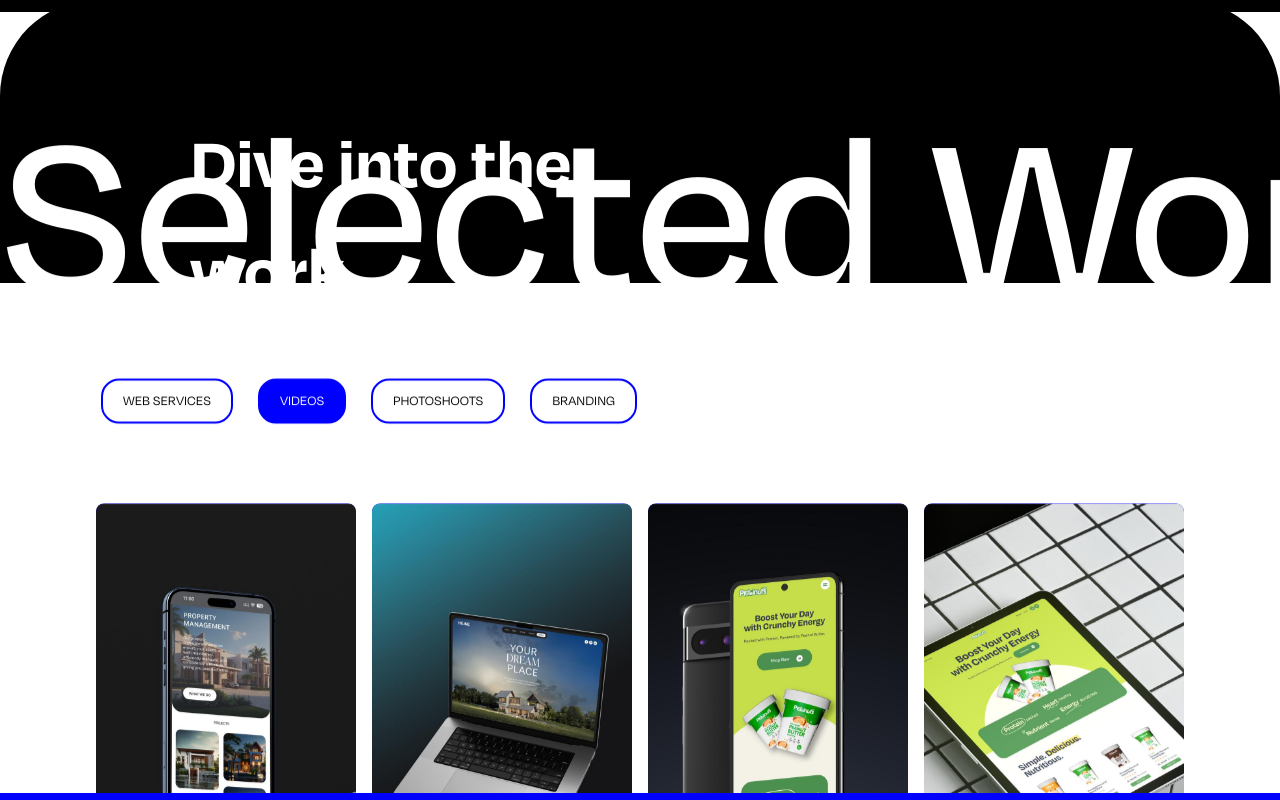
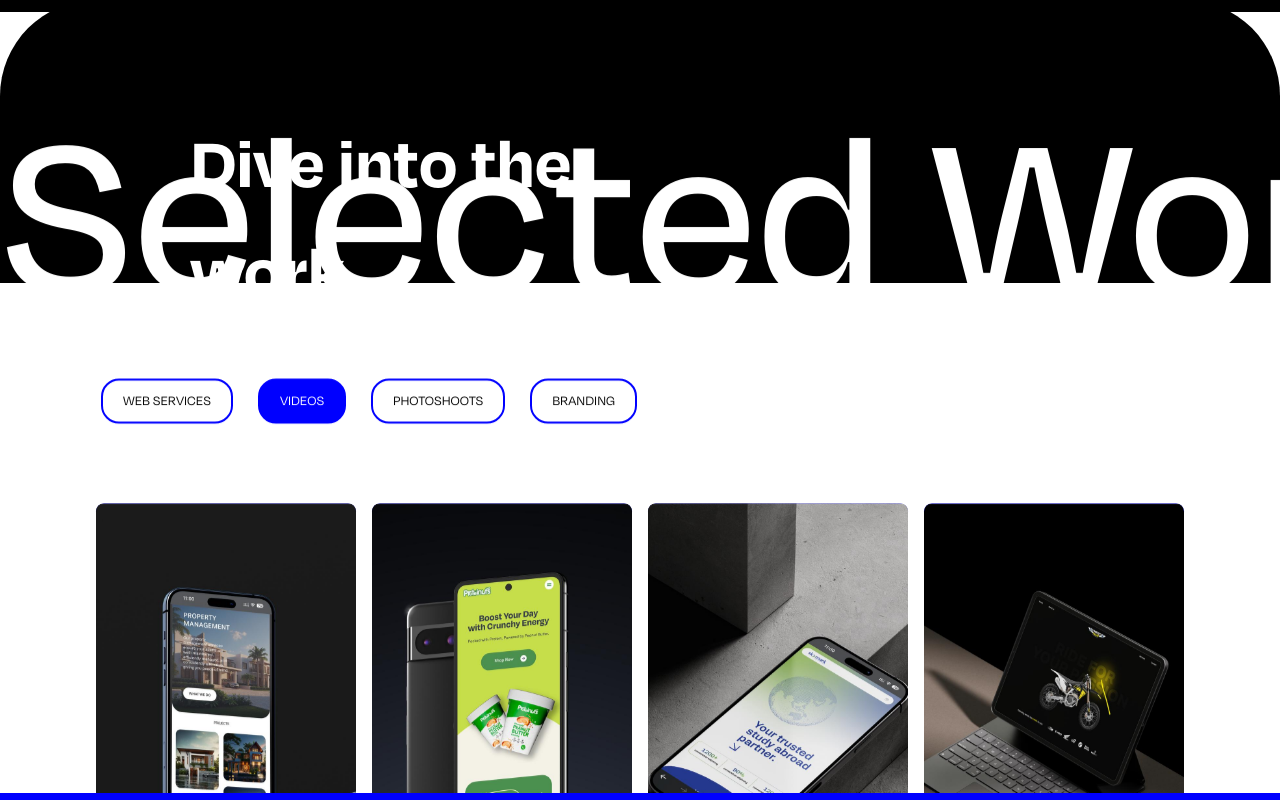
Before and after one commit to marketLube/Marketlub, a React (Vite) app: page / in a window 1280 px wide. Both pictures are taken after a click on the element "VIDEOS". Shown: the part 3237-4037 px from the top of the page. Built offline with nearby package versions, Linux system fonts and the light colour scheme.

Commit message:
change the components

```diff
--- a/src/components/Web.jsx
+++ b/src/components/Web.jsx
@@ -23,7 +23,7 @@ function Web() {
   const isAnim = useInView(ref);
   const [hoveredIndex, setHoveredIndex] = useState(null);
   const [currentImageIndexes, setCurrentImageIndexes] = useState({});
-  const intervals = useRef({}); // Track intervals for each content
+  const intervals = useRef({});
 
   useEffect(() => {
     return () => {
--- a/src/components/photoshoot.jsx
+++ b/src/components/photoshoot.jsx
@@ -1,22 +1,71 @@
-import React, { useRef } from "react";
+import React, { useRef, useState, useEffect } from "react";
 import { useInView } from "framer-motion";
 import HIlineM from "../assets/images/hilineMob.jpeg";
 import HIlineL from "../assets/images/hilineLap.jpeg";
 import ProtienNutM from "../assets/images/protienNutMob.jpeg";
 import ProtienNutT from "../assets/images/protienNutTab.jpeg";
+import SkymarkM from "../assets/images/skymarkMob.jpeg";
+import SkymarkL from "../assets/images/skymarkLap.jpeg";
+import Moto from "../assets/images/moto.jpeg";
+import Accordings2 from "../assets/images/accoundings2.jpeg";
 
-const imageContents = [HIlineM, HIlineL, ProtienNutM, ProtienNutT];
+const imageContents = [
+  { name: "HIline", images: [HIlineM, HIlineL] },
+  { name: "ProtienNut", images: [ProtienNutM, ProtienNutT] },
+  { name: "Skymark", images: [SkymarkM, SkymarkL, Accordings2] },
+  { name: "Moto", images: [Moto] },
+  { name: "HIline", images: [HIlineM, HIlineL] },
+  { name: "ProtienNut", images: [ProtienNutM, ProtienNutT] },
+  { name: "Skymark", images: [SkymarkM, SkymarkL, Accordings2] },
+  { name: "Moto", images: [Moto] },
+];
 
 const scales = [10, 20, 40, 80, 100];
 
-function Web() {
+function Photoshoot() {
   const ref = useRef(null);
   const isAnim = useInView(ref);
+  const [hoveredIndex, setHoveredIndex] = useState(null);
+  const [currentImageIndexes, setCurrentImageIndexes] = useState({});
+  const intervals = useRef({});
+
+  useEffect(() => {
+    return () => {
+
+      Object.values(intervals.current).forEach((interval) =>
+        clearInterval(interval)
+      );
+    };
+  }, []);
+
+  const handleMouseEnter = (contentIndex) => {
+    setHoveredIndex(contentIndex);
+    let index = 0;
+
+
+    intervals.current[contentIndex] = setInterval(() => {
+      setCurrentImageIndexes((prev) => ({
+        ...prev,
+        [contentIndex]: index,
+      }));
+      index = (index + 1) % imageContents[contentIndex].images.length;
+    }, 1000);
+  };
+
+  const handleMouseLeave = (contentIndex) => {
+    clearInterval(intervals.current[contentIndex]);
+    delete intervals.current[contentIndex];
+    setHoveredIndex(null);
+    setCurrentImageIndexes((prev) => ({
+      ...prev,
+      [contentIndex]: 0,
+    }));
+  };
 
   let k = 0;
   return (
     <div className="grid-container__bluebox" ref={ref}>
-      {imageContents?.map((imageSrc, i) => {
+      {imageContents?.map((content, i) => {
         if (i % 4 === 0) {
           k = 0; // Reset `k` at the start of every 4-item group
         }
@@ -30,18 +79,25 @@ function Web() {
             className="grid-container__boxitem"
             style={{
               transform: `translateY(${translateY})`,
+              transition: "transform 1s ease",
             }}
           >
-            <img
-              src={imageSrc}
-              alt={`content-${i}`}
-              style={{
-                width: "100%",
-                height: "100%",
-                borderRadius: "8px",
-                objectFit: "cover",
-              }}
-            />
+            {content.images.map((imgSrc, index) => (
+              <img
+                key={index}
+                src={
+                  hoveredIndex === i
+                    ? content.images[currentImageIndexes[i] || 0]
+                    : content.images[0]
+                }
+                alt={`${content.name}-content-${index}`}
+                className={`grid-container__hoverimage ${
+                  index === currentImageIndexes[i] ? "slide" : "hidden"
+                }`}
+                onMouseEnter={() => handleMouseEnter(i)}
+                onMouseLeave={() => handleMouseLeave(i)}
+              />
+            ))}
           </div>
         );
       })}
@@ -49,4 +105,4 @@ function Web() {
   );
 }
 
-export default Web;
+export default Photoshoot;
--- a/src/components/video.jsx
+++ b/src/components/video.jsx
@@ -1,22 +1,67 @@
-import React, { useRef } from "react";
+import React, { useRef, useState, useEffect } from "react";
 import { useInView } from "framer-motion";
 import HIlineM from "../assets/images/hilineMob.jpeg";
 import HIlineL from "../assets/images/hilineLap.jpeg";
 import ProtienNutM from "../assets/images/protienNutMob.jpeg";
 import ProtienNutT from "../assets/images/protienNutTab.jpeg";
+import SkymarkM from "../assets/images/skymarkMob.jpeg";
+import SkymarkL from "../assets/images/skymarkLap.jpeg";
+import Moto from "../assets/images/moto.jpeg";
+import Accordings2 from "../assets/images/accoundings2.jpeg";
 
-const imageContents = [HIlineM, HIlineL, ProtienNutM, ProtienNutT];
+const imageContents = [
+  { name: "HIline", images: [HIlineM, HIlineL] },
+  { name: "ProtienNut", images: [ProtienNutM, ProtienNutT] },
+  { name: "Skymark", images: [SkymarkM, SkymarkL, Accordings2] },
+  { name: "Moto", images: [Moto] },
+];
 
 const scales = [10, 20, 40, 80, 100];
 
-function Web() {
+function Video() {
   const ref = useRef(null);
   const isAnim = useInView(ref);
+  const [hoveredIndex, setHoveredIndex] = useState(null);
+  const [currentImageIndexes, setCurrentImageIndexes] = useState({});
+  const intervals = useRef({});
+
+  useEffect(() => {
+    return () => {
+
+      Object.values(intervals.current).forEach((interval) =>
+        clearInterval(interval)
+      );
+    };
+  }, []);
+
+  const handleMouseEnter = (contentIndex) => {
+    setHoveredIndex(contentIndex);
+    let index = 0;
+
+
+    intervals.current[contentIndex] = setInterval(() => {
+      setCurrentImageIndexes((prev) => ({
+        ...prev,
+        [contentIndex]: index,
+      }));
+      index = (index + 1) % imageContents[contentIndex].images.length;
+    }, 1000);
+  };
+
+  const handleMouseLeave = (contentIndex) => {
+    clearInterval(intervals.current[contentIndex]);
+    delete intervals.current[contentIndex];
+    setHoveredIndex(null);
+    setCurrentImageIndexes((prev) => ({
+      ...prev,
+      [contentIndex]: 0,
+    }));
+  };
 
   let k = 0;
   return (
     <div className="grid-container__bluebox" ref={ref}>
-      {imageContents?.map((imageSrc, i) => {
+      {imageContents?.map((content, i) => {
         if (i % 4 === 0) {
           k = 0; // Reset `k` at the start of every 4-item group
         }
@@ -30,18 +75,25 @@ function Web() {
             className="grid-container__boxitem"
             style={{
               transform: `translateY(${translateY})`,
+              transition: "transform 1s ease",
             }}
           >
-            <img
-              src={imageSrc}
-              alt={`content-${i}`}
-              style={{
-                width: "100%",
-                height: "100%",
-                borderRadius: "8px",
-                objectFit: "cover",
-              }}
-            />
+            {content.images.map((imgSrc, index) => (
+              <img
+                key={index}
+                src={
+                  hoveredIndex === i
+                    ? content.images[currentImageIndexes[i] || 0]
+                    : content.images[0]
+                }
+                alt={`${content.name}-content-${index}`}
+                className={`grid-container__hoverimage ${
+                  index === currentImageIndexes[i] ? "slide" : "hidden"
+                }`}
+                onMouseEnter={() => handleMouseEnter(i)}
+                onMouseLeave={() => handleMouseLeave(i)}
+              />
+            ))}
           </div>
         );
       })}
@@ -49,4 +101,4 @@ function Web() {
   );
 }
 
-export default Web;
+export default Video;
```
Also changed, not shown: src/components/branding.jsx (+67 -15 lines).
